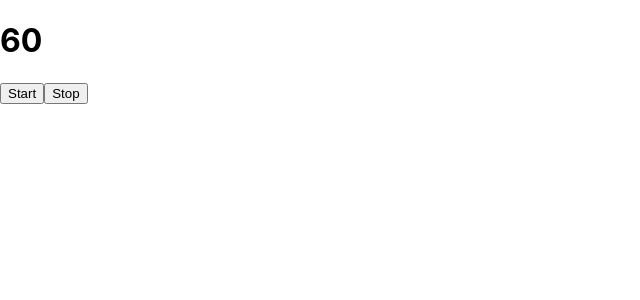
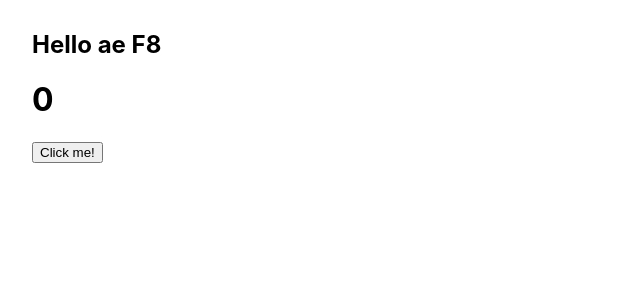
Before and after one commit to tanhoang0710/react-with-f8, a React (Create React App) app: page / in a window 1280 px wide. Shown: the top 300 px of the page, without its empty margins (0-640 px from the left). Built offline with nearby package versions, Linux system fonts and the light colour scheme.

Commit message:
37.React.memo HOC

```diff
--- a/src/App.js
+++ b/src/App.js
@@ -1,10 +1,28 @@
-import React from "react";
+import React, { useState } from "react";
 import Content from "./Content";
+// import Content from "./Content";
 
-export default function App() {
+// 1. memo() -> Higher Order Component (HOC)
+// 2. useCallback()
+
+// Hooks
+// HOC
+// Render props
+
+function App() {
+	const [count, setCount] = useState(0);
+
+	const increase = () => {
+		setCount(count + 1);
+	};
+
 	return (
-		<div>
+		<div style={{ padding: "10px 32px" }}>
 			<Content />
+			<h1>{count}</h1>
+			<button onClick={increase}>Click me!</button>
 		</div>
 	);
 }
+
+export default App;
--- a/src/Content.js
+++ b/src/Content.js
@@ -1,45 +1,10 @@
-import { useRef, useState, useEffect } from "react";
-
-// Luu cac gia tri qua 1 tham chieu ben ngoai
-// function component
-
-export default function Content() {
-	const [count, setCount] = useState(60);
-
-	const timerId = useRef();
-	const prevCount = useRef();
-	const h1Ref = useRef();
-
-	useEffect(() => {
-		prevCount.current = count;
-	}, [count]);
-
-	useEffect(() => {
-		const rect = h1Ref.current.getBoundingClientRect();
-		console.log(rect);
-	}, []);
-
-	const handleStart = () => {
-		timerId.current = setInterval(() => {
-			setCount((prev) => prev - 1);
-		}, 1000);
-
-		console.log("Start -> ", timerId.current);
-	};
-
-	const handleStop = () => {
-		clearInterval(timerId.current);
-
-		console.log("Stop -> ", timerId.current);
-	};
-
-	console.log(count, prevCount.current);
-
+import { memo } from "react";
+function Content() {
 	return (
 		<div>
-			<h1 ref={h1Ref}>{count}</h1>
-			<button onClick={handleStart}>Start</button>
-			<button onClick={handleStop}>Stop</button>
+			<h2>Hello ae F8</h2>
 		</div>
 	);
 }
+
+export default memo(Content);
```
